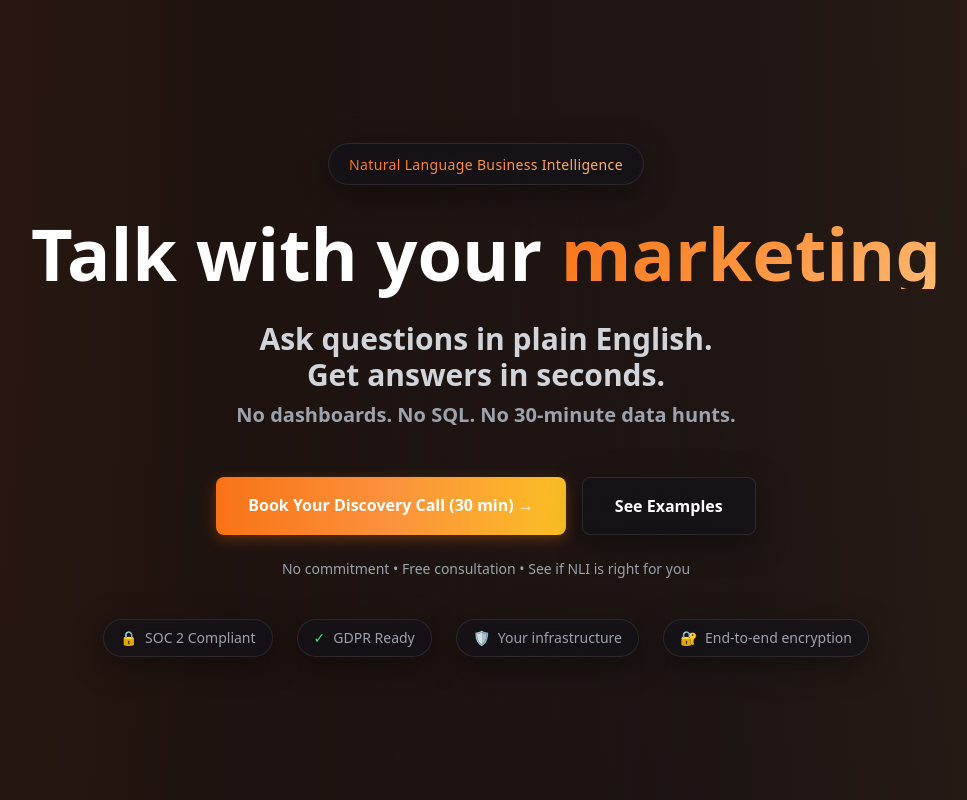
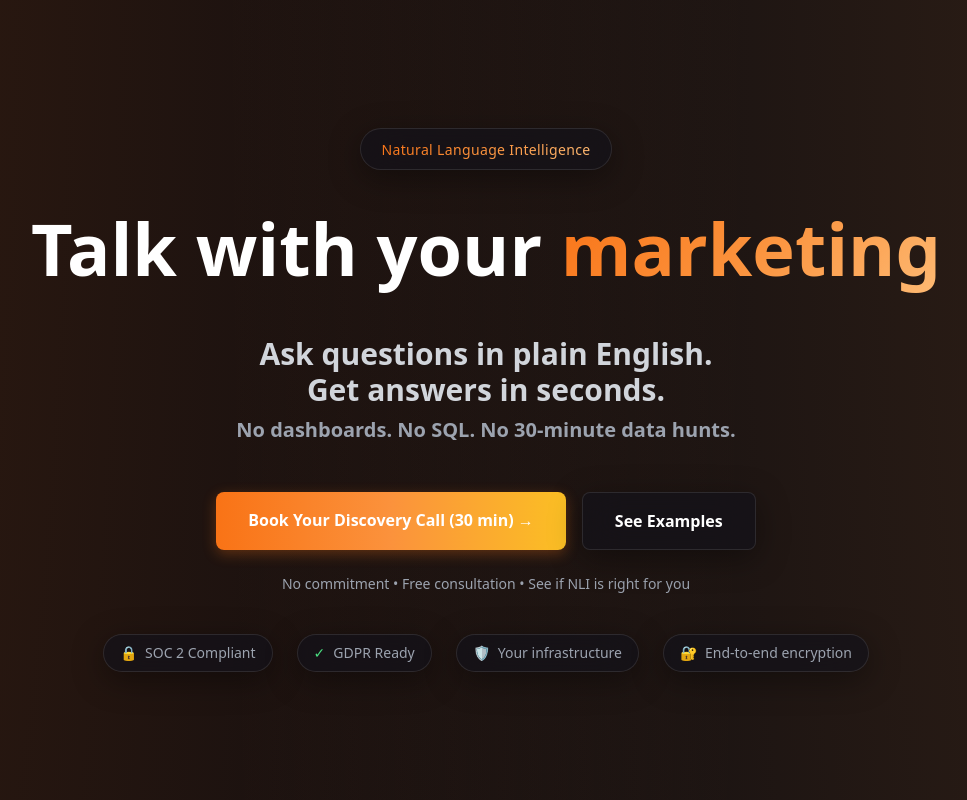
Before and after one commit to arnaldo-delisio/nli-landing-page, a Next.js app: page / in a window 1280 px wide. Shown: the top 800 px of the page, without its empty margins (154-1121 px from the left). Built offline with nearby package versions, Linux system fonts and the light colour scheme.

Commit message:
Fix text clipping on rotating headline
- Change badge to 'Natural Language Intelligence' (remove 'Business')
- Add pb-2 padding-bottom to h1 to prevent descender clipping
- Set explicit lineHeight: 1.3 for proper vertical spacing
- Fixes 'g' in 'marketing' being cut off

```diff
--- a/app/page.tsx
+++ b/app/page.tsx
@@ -37,12 +37,12 @@ export default function Home() {
           {/* Badge */}
           <div className="inline-block mb-8 px-5 py-2 glass-card rounded-full">
             <span className="gradient-text text-sm font-medium tracking-wide">
-              Natural Language Business Intelligence
+              Natural Language Intelligence
             </span>
           </div>
 
           {/* Main Headline with Rotating Word */}
-          <h1 className="text-5xl md:text-7xl font-bold mb-8 text-white leading-tight">
+          <h1 className="text-5xl md:text-7xl font-bold mb-8 pb-2 text-white" style={{ lineHeight: '1.3' }}>
             Talk with your{" "}
             <span
               className={`rotating-word transition-opacity duration-300 ${
```
